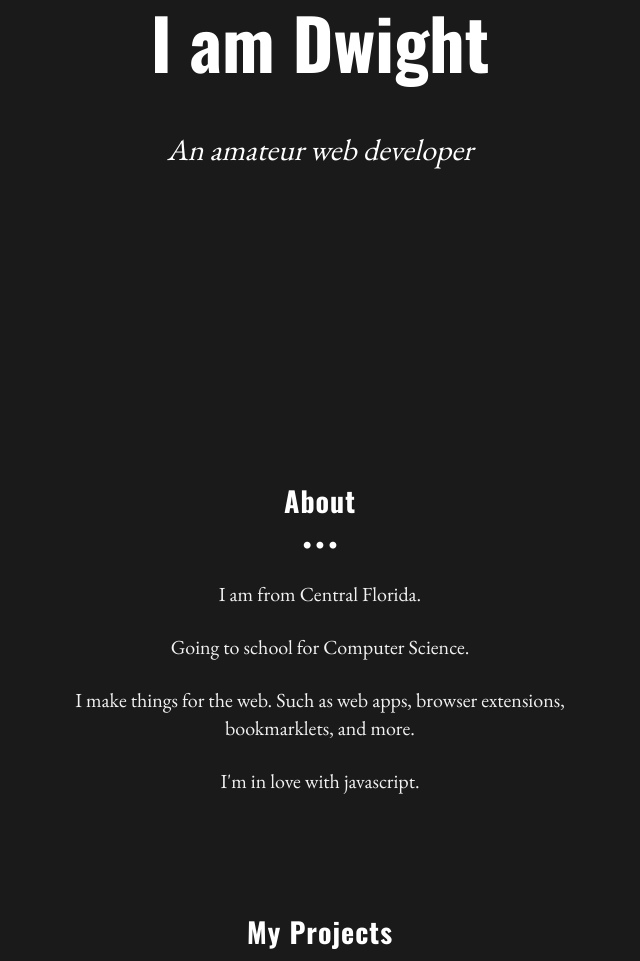
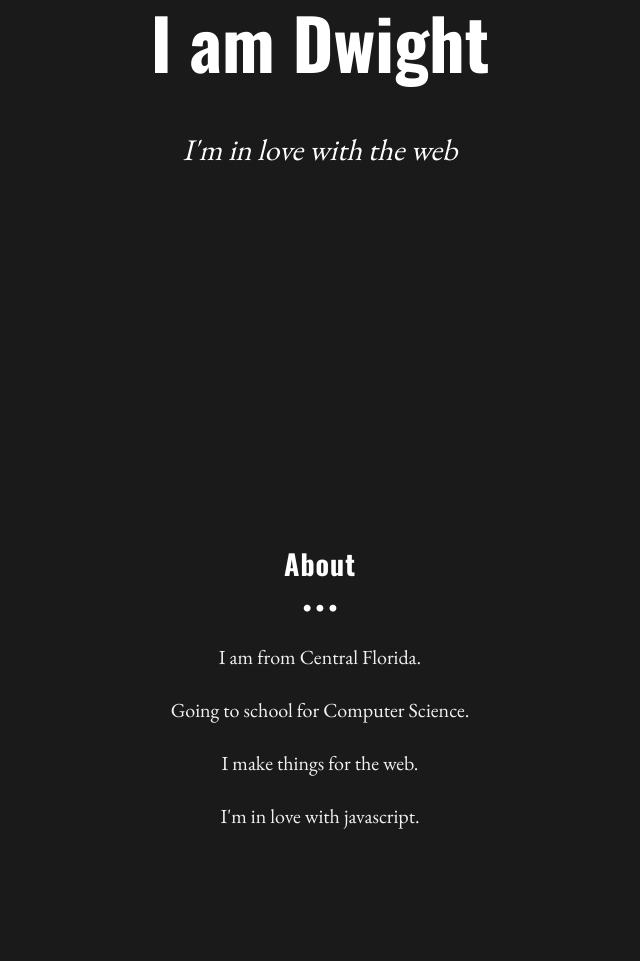
Before and after one commit to m0n01d/imdwit.github.io, a plain HTML site: page index.html in a window 1280 px wide. Shown: the part 231-1192 px from the top of the page, without its empty margins (320-960 px from the left). Drawn offline with nearby package versions, Linux system fonts and the light colour scheme.

Commit message:
update
description

```diff
--- a/assets/css/main.css
+++ b/assets/css/main.css
@@ -125,7 +125,7 @@ a:after {
 
 #f {
 	background: #1a1a1a;
-	padding-top: 7px;
+	padding-top: 70px;
 	padding-bottom: 70px;
 	text-align: center
 }
--- a/index.html
+++ b/index.html
@@ -65,7 +65,7 @@
 			<div class="row">
 				<h1>I am Dwight</h1>
 				<br>
-				<h3>An amateur web developer</h3>
+				<h3>I'm in love with the web</h3>
 				<br>
 			</div>
 		</div><!-- /container -->
@@ -85,7 +85,7 @@
 				<div class="col-lg-6 col-lg-offset-3">
 					<p>I am from Central Florida.</p>
 					<p>Going to school for Computer Science.</p>
-					<p>I make things for the web. Such as web apps, browser extensions, bookmarklets, and more.</p>
+					<p>I make things for the web.</p>
 					<p>I'm in love with javascript.</p>
 				</div>
 			</div>
```
